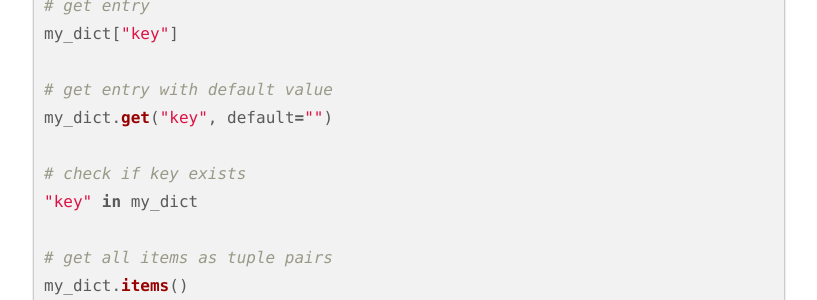
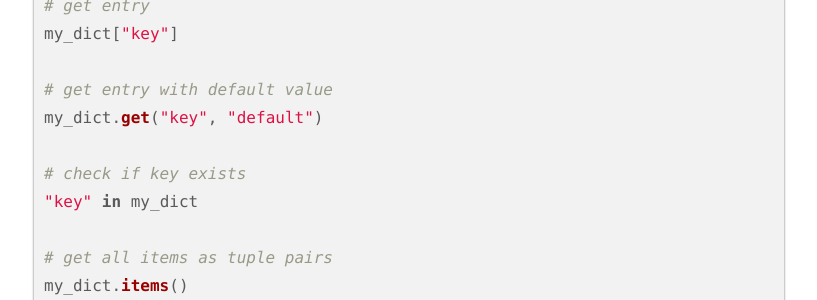
Before and after one commit to kraglalbert/kraglalbert.github.io, a Jekyll site: the page built from _posts/2020-05-10-python-reference-technical-interviews.md, in a window 1280 px wide. Shown: the part 4481-4781 px from the top of the page, without its empty margins (231-1048 px from the left). Built offline with Jekyll 4.4.1, drawn with Linux system fonts in a browser that asks for light colours; some web fonts are replaced; comment, search, counter and statistics services are not loaded.

```diff
--- a/_posts/2020-05-10-python-reference-technical-interviews.md
+++ b/_posts/2020-05-10-python-reference-technical-interviews.md
@@ -225,7 +225,7 @@ my_dict["key"]
 
 # get entry with default value
 
-my_dict.get("key", default="")
+my_dict.get("key", "default")
 
 # check if key exists
 
```
